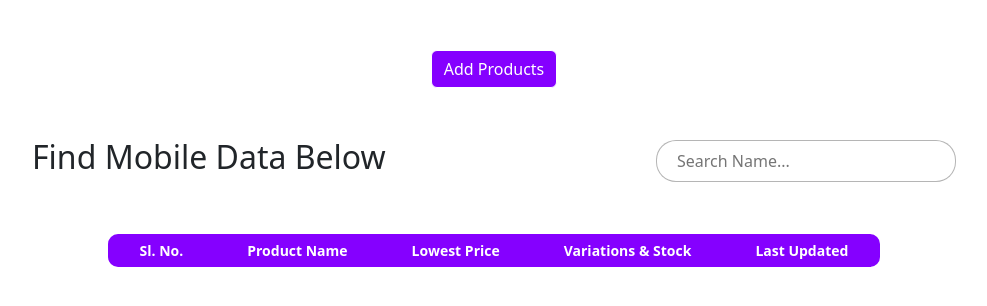
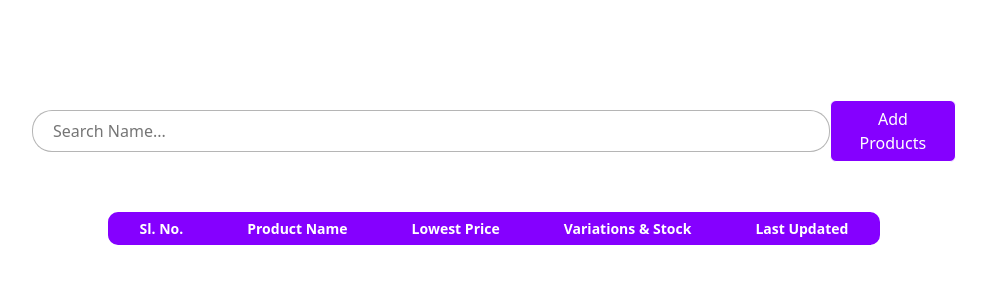
Before and after one commit to sidsrivastavasks/Excel-Parser-Django, a Django app: page /excel in a window 1280 px wide. Shown: the top 306 px of the page, without its empty margins (146-1133 px from the left). Run offline with Django 4.2, Linux system fonts and the light colour scheme; data that the repository does not hold is empty; some libraries are stand-ins or nearby versions.

Commit message:
updated UI, added comments

```diff
--- a/assignment-src/assignment/urls.py
+++ b/assignment-src/assignment/urls.py
@@ -15,9 +15,12 @@ Including another URLconf
 """
 from django.contrib import admin
 from django.urls import include,path
+from django.contrib.staticfiles.urls import staticfiles_urlpatterns
 
 urlpatterns = [
     path("admin/", admin.site.urls),
     path("excel", include('excelparser.urls')),
 
 ]
+
+urlpatterns += staticfiles_urlpatterns()
--- a/assignment-src/excelparser/static/style.css
+++ b/assignment-src/excelparser/static/style.css
@@ -54,7 +54,8 @@ input {
 }
 
 .second .search {
-    width: 300px;
+    width: 800px;
+    min-width: 300px;
     height: 35px;
     border: 1px solid rgb(0 0 0 / 29%);
     border-radius: 20px;
--- a/assignment-src/excelparser/templates/excelperser/homePage.html
+++ b/assignment-src/excelparser/templates/excelperser/homePage.html
@@ -4,7 +4,7 @@
       <meta charset="UTF-8">
       <meta http-equiv="X-UA-Compatible" content="IE=edge">
       <meta name="viewport" content="width=device-width, initial-scale=1.0">
-      <title>Document</title>
+      <title>Product Data</title>
       <script src="https://code.jquery.com/jquery-3.6.0.min.js"></script>
       {% load bootstrap5 %}
       {% bootstrap_javascript %}
@@ -15,7 +15,9 @@
    <body>
       <div class="main">
          <div class="body">
-            <!-- Button trigger modal -->
+            <div class="second">
+               <input id="search-box" class="search" type="search" placeholder="Search Name..." value="" onkeyup="searchData()">
+
                <button type="button" class="btn btn-primary" style="background-color: #8500ff; border-color: white;" data-bs-toggle="modal" data-bs-target="#exampleModalCenter">
                   Add Products
                   </button>
@@ -40,9 +42,6 @@
                         </div>
                      </div>
                   </div>
-            <div class="second">
-               <h2>Find Mobile Data Below</h2>
-               <input id="search-box" class="search" type="search" placeholder="Search Name..." value="" onkeyup="searchData()">
             </div>
             <div class="third">
                <table id="myTable" class="user-table">
--- a/assignment-src/excelparser/views.py
+++ b/assignment-src/excelparser/views.py
@@ -3,7 +3,9 @@ from django.http import JsonResponse
 from django.core.paginator import Paginator
 from django.views.decorators.csrf import csrf_exempt
 from .models import Product, ProductVariation
+from datetime import datetime, timedelta
 import pandas as pd
+import random
 from openpyxl import load_workbook
 
 
@@ -88,10 +90,16 @@ def addProduct(request):
                     if variation:
                         # If the variation already exists, update its stock
                         variation[0].stock += stock
+
+                        utc_now = datetime.utcnow()
+                        india_offset = timedelta(hours=5, minutes=30)
+                        variation[0].last_updated = utc_now + india_offset
+                        products[0].last_updated = (utc_now + india_offset)
+
+                        products[0].save()
                         variation[0].save()
                     else:
                         # If the variation doesn't exist, create a new one
-
                         newVariation = ProductVariation(product_id=products[0].id, variation_text=variation_text, stock=stock)
                         newVariation.save()
 
@@ -99,7 +107,7 @@ def addProduct(request):
 
                     # If the product doesn't exist, create a new one and a new variation
 
-                    newProduct = Product(name=name, lowest_price=0)
+                    newProduct = Product(name=name, lowest_price=random.randint(10000, 99999))
                     newProduct.save()
 
                     newVariation = ProductVariation(product_id=newProduct.id, variation_text=variation_text, stock=stock)
```
Also changed, not shown: assignment-src/assignment/settings.py (+11 -5 lines). Lines whose indentation alone changed are shown as unchanged.
